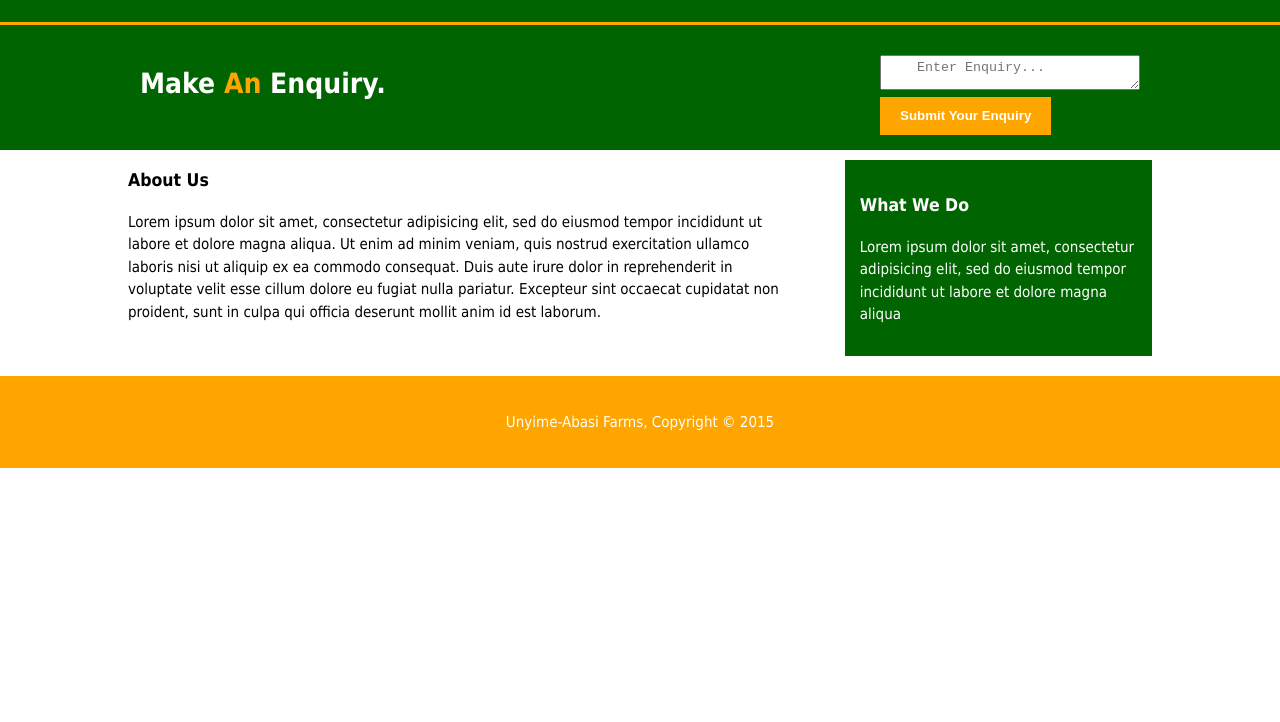
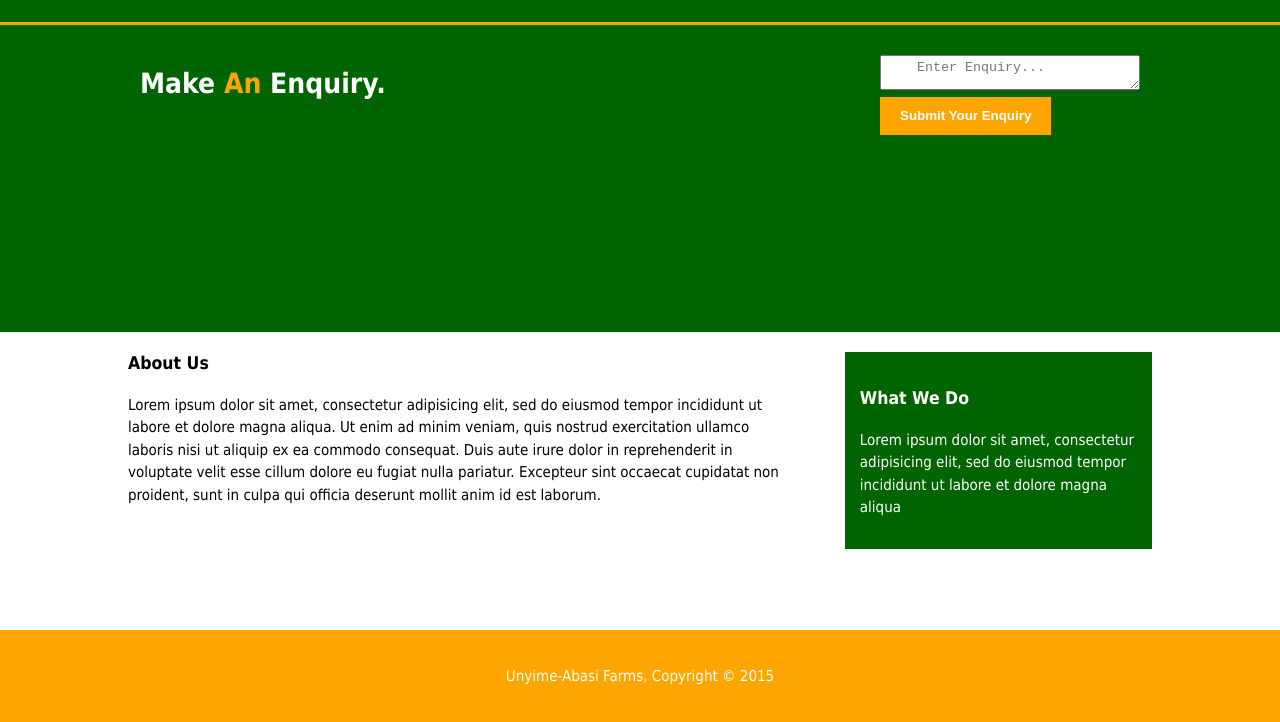
Before and after one commit to fort3/unyime-abasi, a plain HTML site: page about.html in a window 1280 px wide. Shown: the part 78-800 px from the top of the page. Drawn offline with Linux system fonts and the light colour scheme.

```diff
--- a/css/style.css
+++ b/css/style.css
@@ -5,6 +5,9 @@ body{
   padding: 0;
   margin: 0;
   background-color: white;
+  height: 100vh;
+  display: flex;
+  flex-direction: column;
 }
 /*Global*/
 .container{
@@ -34,7 +37,7 @@ ul{
   padding: 15px;
   background: darkgreen;
   color: white;
-  margin-top: 10px
+  margin-top: 10px;
   margin-bottom:10px;
 }
 header{
@@ -163,6 +166,9 @@ ul#services li{
   margin-bottom:5px;
   background: #e6e6e6;
 }
+section{
+  flex: 1;
+}
 footer{
   padding: 20px;
   margin-top: 20px;
```
